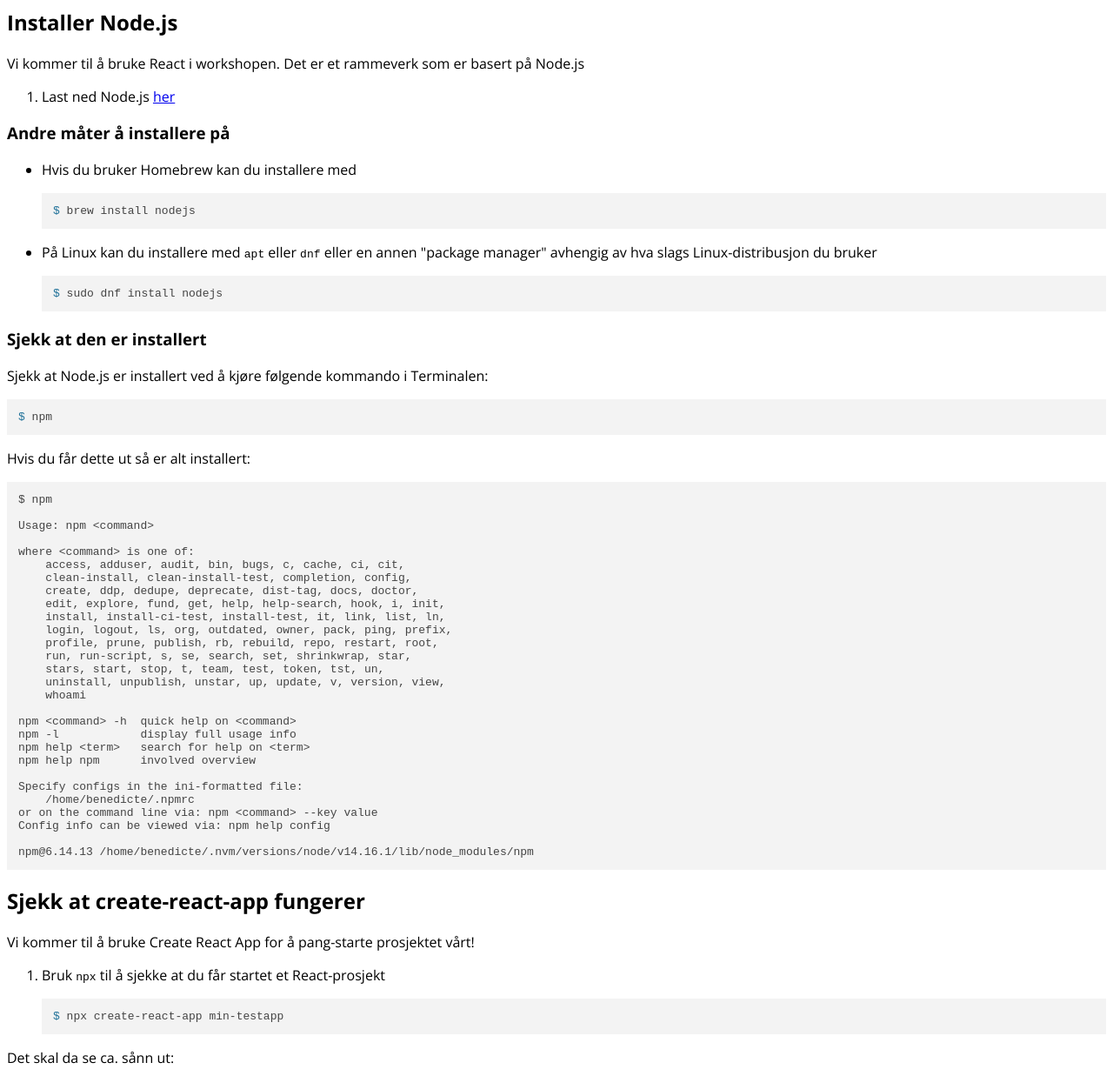
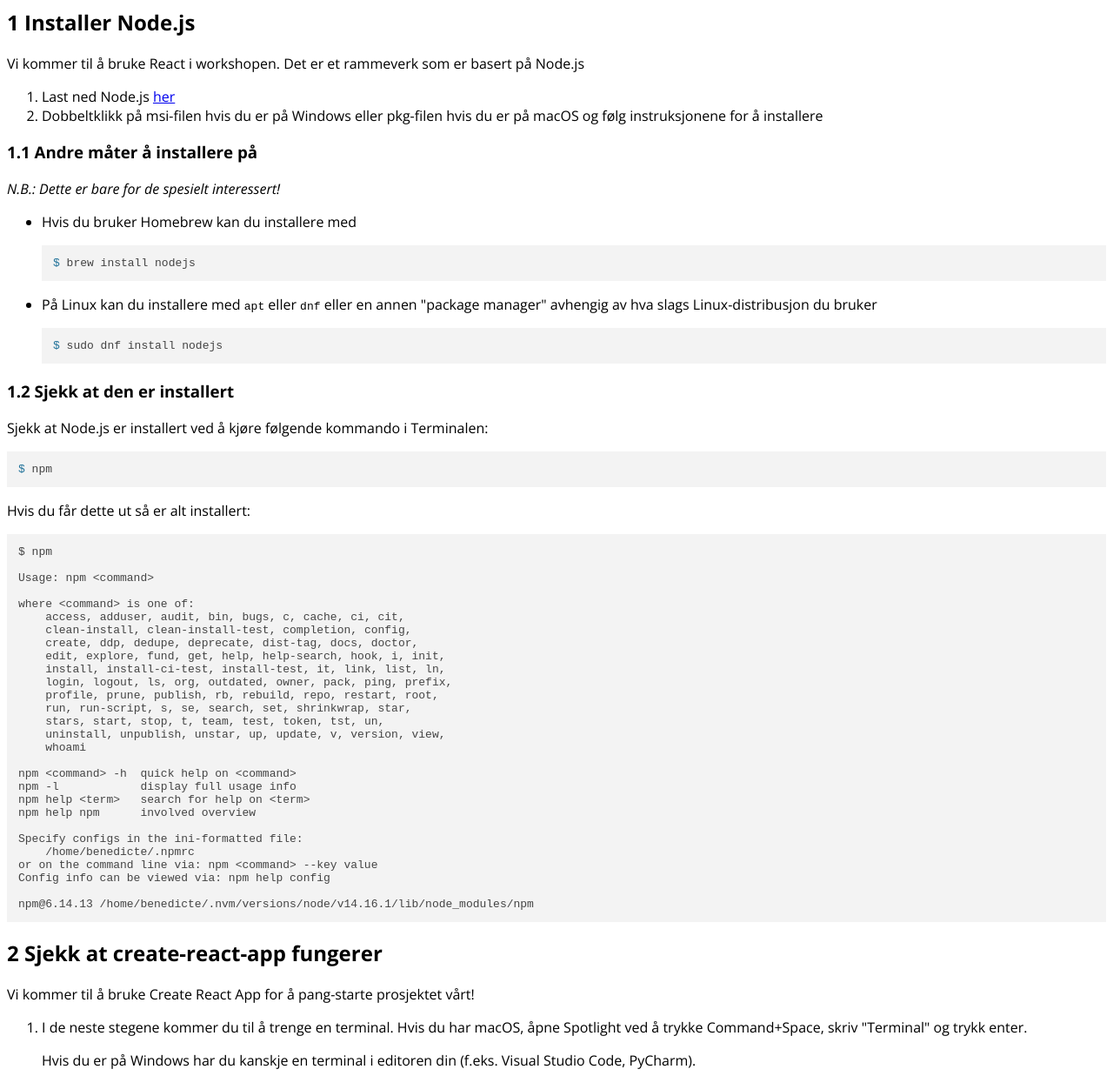
Before and after one commit to benedicteb/ada-codehub-oct2021-preworkshop-instructions, a plain HTML site: page index.html in a window 1280 px wide. Shown: the part 157-1394 px from the top of the page at 87% size. Drawn offline with nearby package versions, Linux system fonts and the light colour scheme.

Commit message:
Add numbering and notes on terminals and install

```diff
--- a/index.html
+++ b/index.html
@@ -33,16 +33,19 @@
 <p>For at du skal få så mye tid som mulig til å jobbe med oppgaven i
     workshopen så er det veldig lurt å sette opp noen småting på forhånd.</p>
 
-<h2>Installer Node.js</h2>
+<h2>1 Installer Node.js</h2>
 
 <p>Vi kommer til å bruke React i workshopen. Det er et rammeverk som er basert
     på Node.js</p>
 
 <ol>
     <li>Last ned Node.js <a target="_blank" href="https://nodejs.org/en/download/">her</a></li>
+    <li>Dobbeltklikk på msi-filen hvis du er på Windows eller pkg-filen hvis du er på macOS og følg instruksjonene for å installere</a></li>
 </ol>
 
-<h3>Andre måter å installere på</h3>
+<h3>1.1 Andre måter å installere på</h3>
+
+<p style="font-style: italic;">N.B.: Dette er bare for de spesielt interessert!</p>
 
 <ul>
     <li>
@@ -56,7 +59,7 @@
     </li>
 </ul>
 
-<h3>Sjekk at den er installert</h3>
+<h3>1.2 Sjekk at den er installert</h3>
 
 <p>Sjekk at Node.js er installert ved å kjøre følgende kommando i Terminalen:</p>
 
@@ -66,11 +69,17 @@
 
 <pre><code class="language-plaintext" id="npm-man"></code></pre>
 
-<h2>Sjekk at create-react-app fungerer</h2>
+<h2>2 Sjekk at create-react-app fungerer</h2>
 
 <p>Vi kommer til å bruke Create React App for å pang-starte prosjektet vårt!</p>
 
 <ol>
+    <li>
+        <p>I de neste stegene kommer du til å trenge en terminal. Hvis du har macOS, åpne Spotlight ved å trykke Command+Space, skriv
+            "Terminal" og trykk enter.</p>
+
+        <p>Hvis du er på Windows har du kanskje en terminal i editoren din (f.eks. Visual Studio Code, PyCharm).</p>
+    </li>
     <li>
         <p>Bruk <code>npx</code> til å sjekke at du får startet et React-prosjekt</p>
         <pre><code class="language-shell">$ npx create-react-app min-testapp</code></pre>
@@ -79,10 +88,10 @@
 
 <p>Det skal da se ca. sånn ut:</p>
 
-<img src="/gifs/create_react_app.gif" alt="" />
+<img src="/gifs/create_react_app.gif" alt=""/>
 
 <p>Merk at dette kan ta opp mot 5 minutter avhengig av hvor raskt internett du har eller
-hvor rask PC'en din er.</p>
+    hvor rask PC'en din er.</p>
 
 <script src="//cdnjs.cloudflare.com/ajax/libs/highlight.js/11.2.0/highlight.min.js"></script>
 <script>hljs.highlightAll();</script>
```
